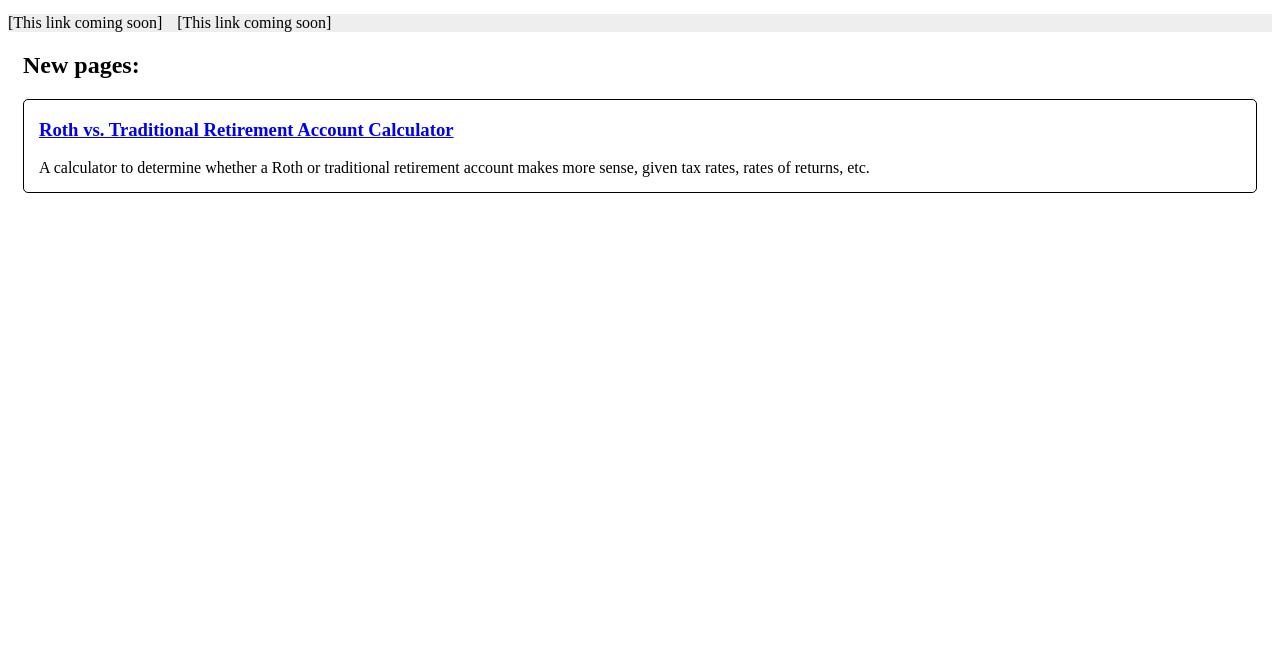
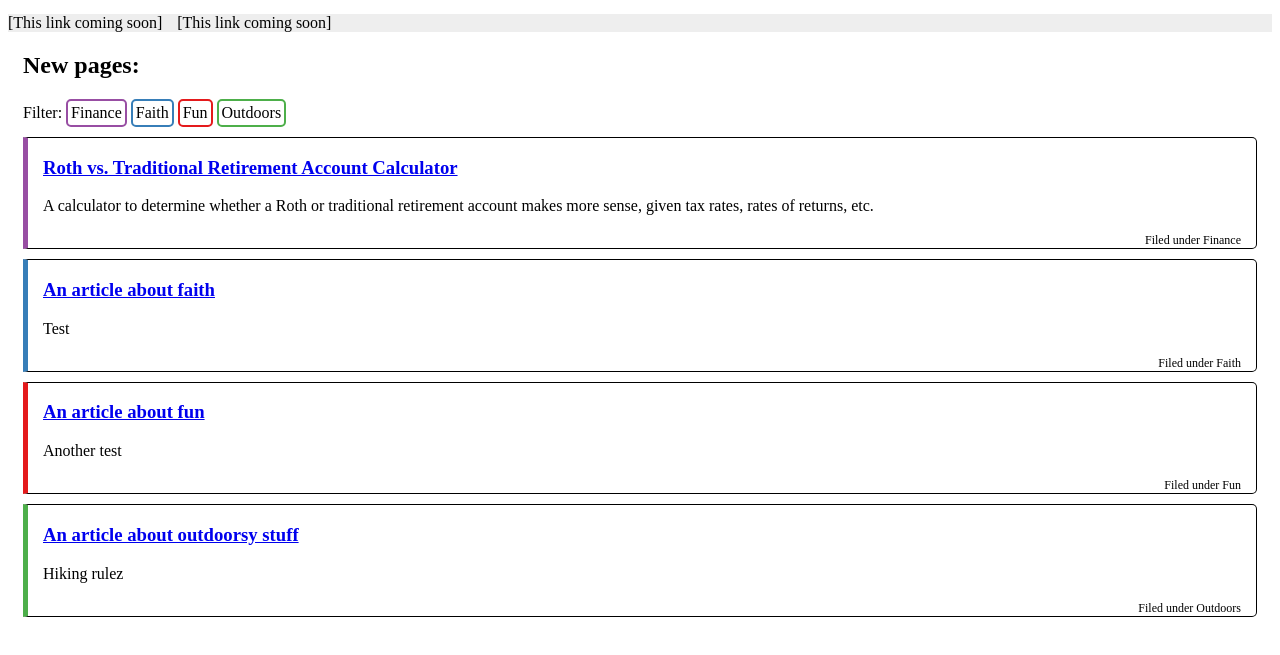
Before and after one commit to thebigez8/adulting, a plain HTML site: page docs/index.html in a window 1280 px wide. Shown: the part 55-710 px from the top of the page. Drawn offline with Linux system fonts and the light colour scheme.

Commit message:
First pass at restyling home page

```diff
--- a/docs/index.html
+++ b/docs/index.html
@@ -19,13 +19,44 @@
       </li>
     </ul>
   </nav>
-  <section>
+  <section class="tag-filters">
     <h2>New pages:</h2>
-    <article>
+    <span>Filter:</span>
+    <input type="checkbox" id="finance-tags"/>
+    <label for="finance-tags" class="finance">Finance</label>
+    <input type="checkbox" id="faith-tags"/>
+    <label for="faith-tags" class="faith">Faith</label>
+    <input type="checkbox" id="fun-tags"/>
+    <label for="fun-tags" class="fun">Fun</label>
+    <input type="checkbox" id="outdoors-tags"/>
+    <label for="outdoors-tags" class="outdoors">Outdoors</label>
+    <article class="finance">
       <h3>
         <a href="roth_vs_trad.html">Roth vs. Traditional Retirement Account Calculator</a>
       </h3>
       <p>A calculator to determine whether a Roth or traditional retirement account makes more sense, given tax rates, rates of returns, etc.</p>
+      <div></div>
+    </article>
+    <article class="faith">
+      <h3>
+        <a href="#">An article about faith</a>
+      </h3>
+      <p>Test</p>
+      <div></div>
+    </article>
+    <article class="fun">
+      <h3>
+        <a href="#">An article about fun</a>
+      </h3>
+      <p>Another test</p>
+      <div></div>
+    </article>
+    <article class="outdoors">
+      <h3>
+        <a href="#">An article about outdoorsy stuff</a>
+      </h3>
+      <p>Hiking rulez</p>
+      <div></div>
     </article>
   </section>
 </body>
--- a/docs/styles.css
+++ b/docs/styles.css
@@ -1,7 +1,7 @@
 * {box-sizing: border-box;}
 h1 {margin: 0.5em 0;}
 nav ul {list-style-type: none; margin: 0; padding: 0; background-color: #eee;}
-nav ul:after, .row:after {content: " "; display: table; clear: both;}
+nav ul:after, .row:after, article:after {content: " "; display: table; clear: both;}
 nav ul li, .col {float: left;}
 nav ul li {margin-right: 15px;}
 nav ul li:hover {background-color: #ddd;}
@@ -12,8 +12,46 @@ nav ul li a, h1 a {text-decoration: none; color: inherit;}
 .width-9 {width: 75%;}
 .width-12 {width: 100%;}
 section {padding: 0 15px;}
-article {padding: 0 15px; border: 1px solid black; border-radius: 5px;}
+article {padding: 0 15px; border: 1px solid black; border-left-width: 5px;
+  border-top-right-radius: 5px; border-bottom-right-radius: 5px; margin-top: 10px;}
 p {margin: 15px 0;}
+
+.tag-filters input[type="checkbox"],
+  .tag-filters input[type="checkbox"]:checked ~ article {display:none;}
+#finance-tags:checked ~ article.finance,
+  #faith-tags:checked ~ article.faith,
+  #fun-tags:checked ~ article.fun,
+  #outdoors-tags:checked ~ article.outdoors {display: block;}
+.tag-filters label {display: inline-block; padding: 3px; cursor: pointer;
+  border: 2px solid black; border-radius: 5px;}
+.tag-filters input[type="checkbox"]:not(:checked) + label {background-color: #fff; color: black;}
+label.finance {background-color: #984ea3; border-color: #984ea3; color: white;}
+label.faith {background-color: #377eb8; border-color: #377eb8; color: white;}
+label.outdoors {background-color: #4daf4a; border-color: #4daf4a; color: white;}
+label.fun {background-color: #e41a1c; border-color: #e41a1c; color: white;}
+article.finance {border-left-color: #984ea3;}
+article.faith {border-left-color: #377eb8;}
+article.outdoors {border-left-color: #4daf4a;}
+article.fun {border-left-color: #e41a1c;}
+article div {float: right;}
+article div:after {font-size: 0.75em; text-align: right;}
+article.finance div:after {content: "Filed under Finance";}
+article.faith div:after {content: "Filed under Faith";}
+article.outdoors div:after {content: "Filed under Outdoors";}
+article.fun div:after {content: "Filed under Fun";}
+
+/*
+  #e41a1c
+  #377eb8
+  #4daf4a
+  #984ea3
+  #ff7f00
+  #ffff33
+  #a65628
+  #f781bf
+  #999999
+*/
+
 .inputs-panel {padding: 0 15px 15px 15px; margin-top: 15px;
                border: 1px solid black; border-radius: 5px;}
 .inputs-panel label {display: inline-block; width: 100%;}
```
Also changed, not shown: 1 other file.
